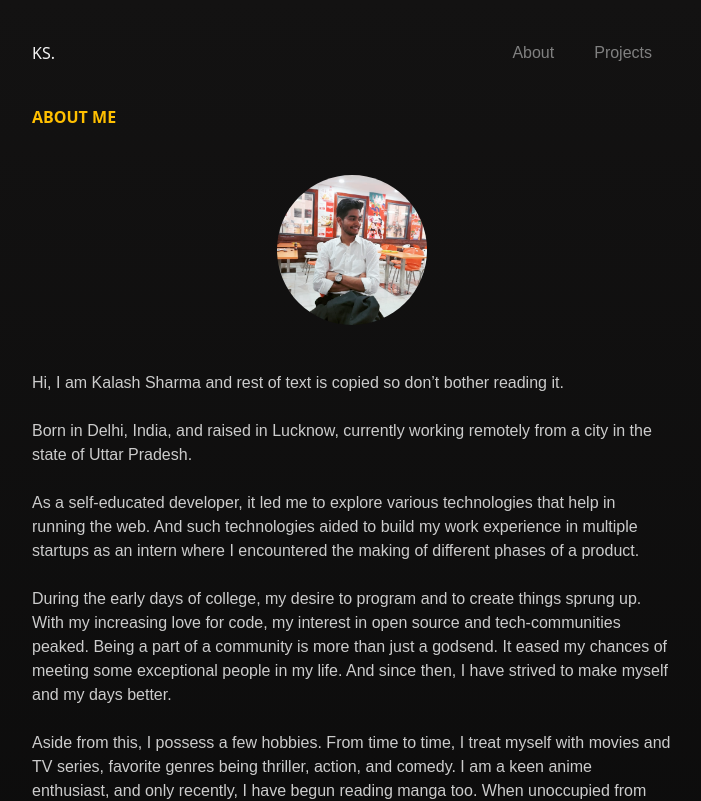
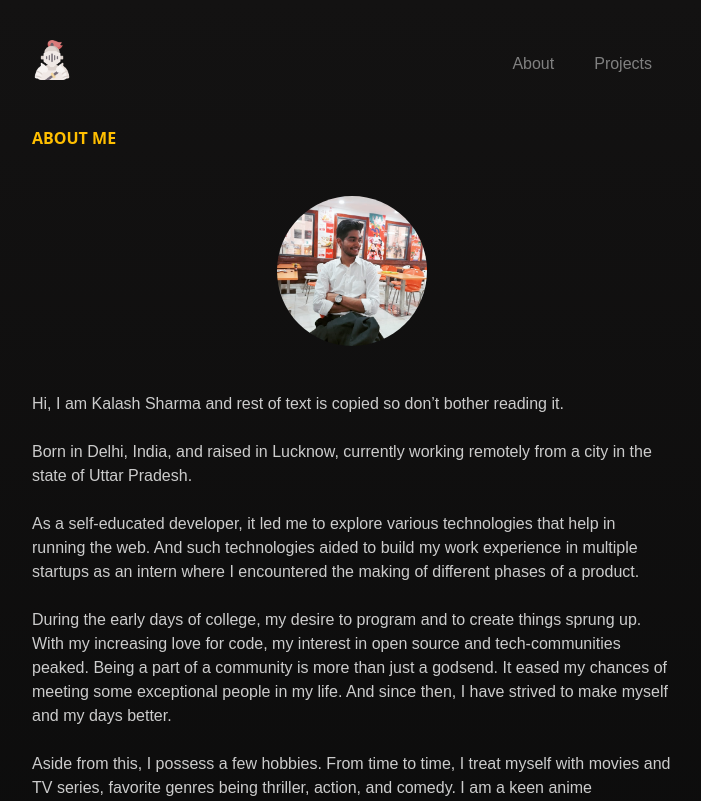
Before and after one commit to k99sharma/portfolio-react, a React (Vite) app: page /about in a window 1280 px wide. Shown: the top 801 px of the page, without its empty margins (288-989 px from the left). Built offline with nearby package versions, Linux system fonts and the light colour scheme.

Commit message:
add: knight logo

```diff
--- a/index.html
+++ b/index.html
@@ -2,7 +2,7 @@
 <html lang="en">
   <head>
     <meta charset="UTF-8" />
-    <link rel="icon" type="image/svg+xml" href="/vite.svg" />
+    <link rel="icon" type="image/png" href="/logo.png" />
     <meta name="viewport" content="width=device-width, initial-scale=1.0" />
     <title>Kalash Sharma | Web Developer</title>
   </head>
--- a/src/components/Banner/index.tsx
+++ b/src/components/Banner/index.tsx
@@ -6,7 +6,9 @@ export default function Banner() {
   return (
     <div className="banner text-neutral-7">
       <button type="button" role="navigation" aria-label="banner">
-        <Link to="/">KS.</Link>
+        <Link to="/">
+          <img width={40} height={40} src="/logo.png" alt="logo" />
+        </Link>
       </button>
     </div>
   );
```
Also changed, not shown: public/logo.png (added).
